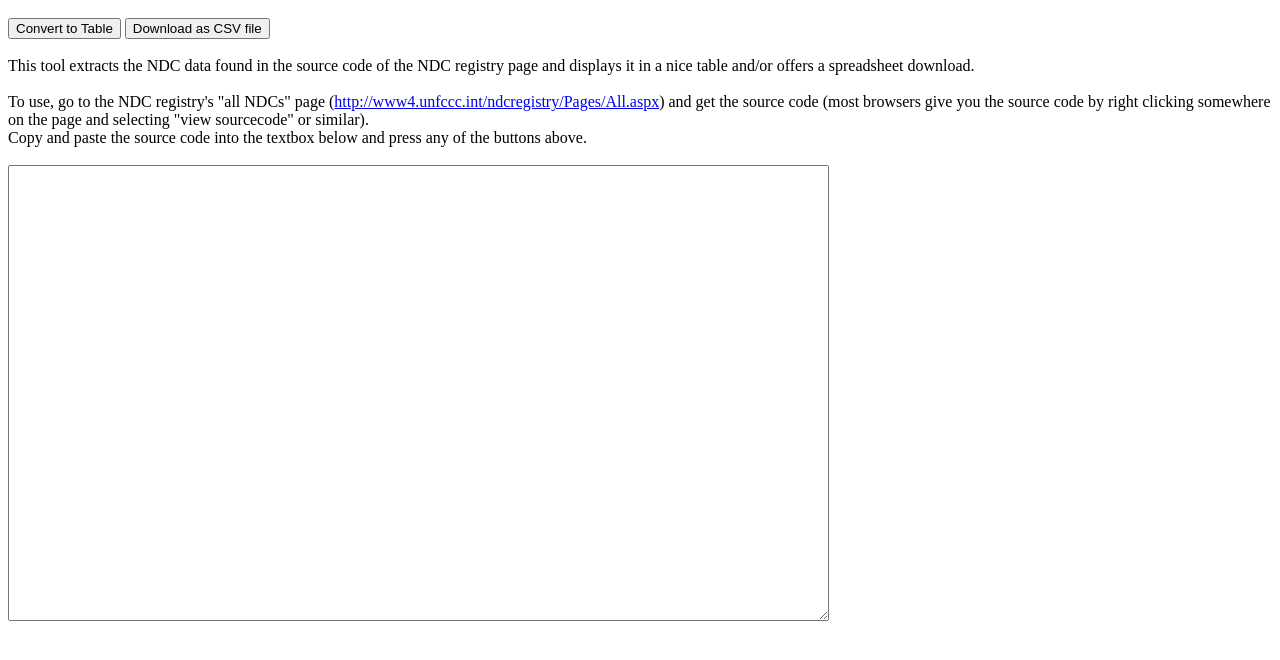
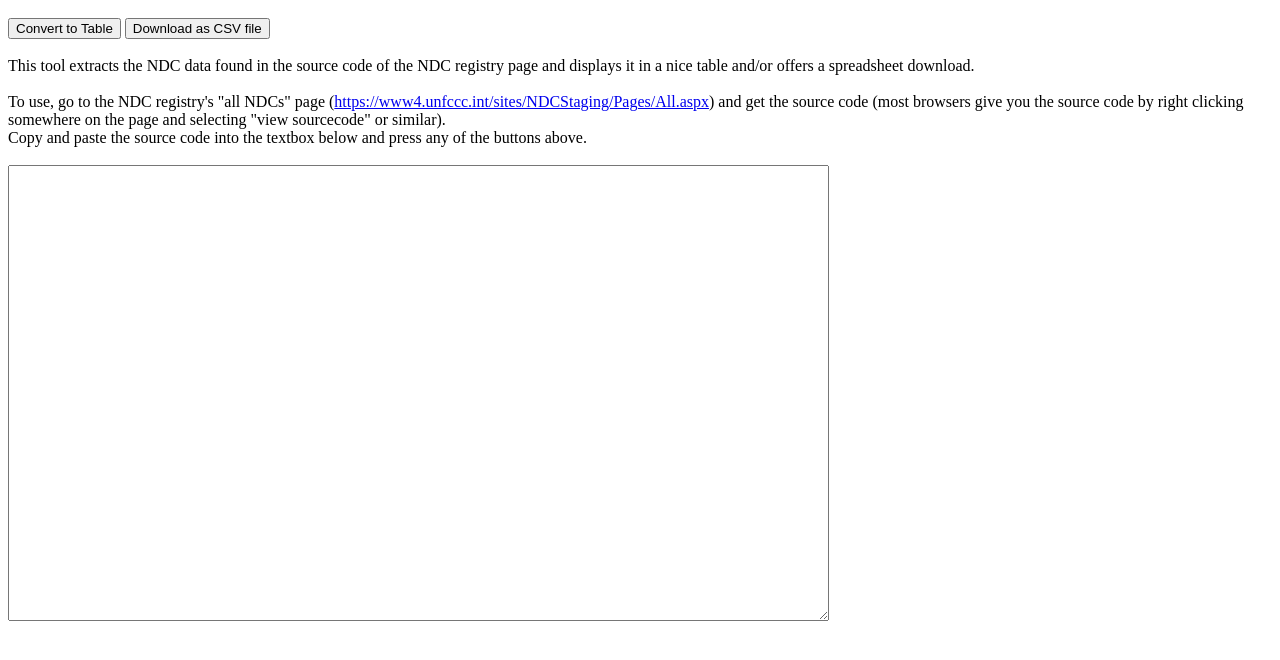
Before and after one commit to krueschan/parse_ndc_registry, a plain HTML site: page index.html in a window 1280 px wide. Shown: the part 48-708 px from the top of the page. Drawn offline with Linux system fonts and the light colour scheme.

Commit message:
Update NDC registry URL

```diff
--- a/index.html
+++ b/index.html
@@ -63,7 +63,7 @@ tableMaker = o => {
 <div>This tool extracts the NDC data found in the source code of the NDC registry page and displays it in a nice table and/or offers a spreadsheet download.</div>
 <div>&nbsp;</div>
 <div id="output"></div>
-<div id="instructions">To use, go to the NDC registry's "all NDCs" page (<a href="http://www4.unfccc.int/ndcregistry/Pages/All.aspx">http://www4.unfccc.int/ndcregistry/Pages/All.aspx</a>) and get the source code (most browsers give you the source code by right clicking somewhere on the page and selecting "view sourcecode" or similar).<br>
+<div id="instructions">To use, go to the NDC registry's "all NDCs" page (<a href="https://www4.unfccc.int/sites/NDCStaging/Pages/All.aspx">https://www4.unfccc.int/sites/NDCStaging/Pages/All.aspx</a>) and get the source code (most browsers give you the source code by right clicking somewhere on the page and selecting "view sourcecode" or similar).<br>
 Copy and paste the source code into the textbox below and press any of the buttons above.
 </div>
 <hb><br>
```
